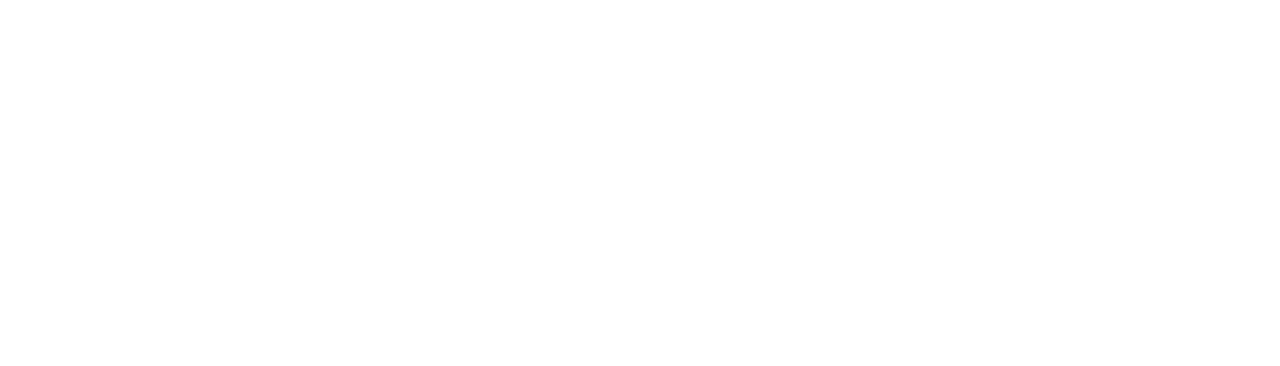
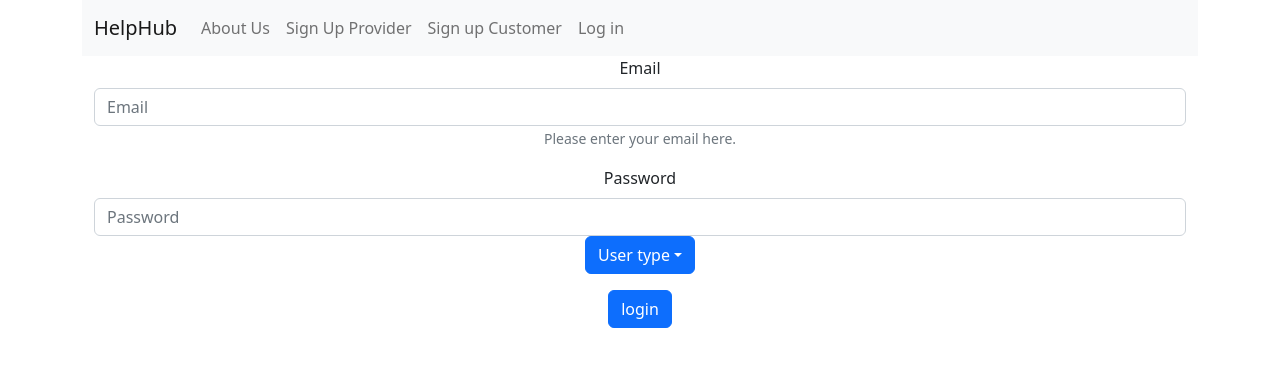
Before and after one commit to kdamato/HelpHub-FE, a React (Create React App) app: page /login in a window 1280 px wide. Before the commit this address had no page. Shown: the top 366 px of the page. Built offline with nearby package versions, Linux system fonts and the light colour scheme.

Commit message:
created universal submit form for login and sign up pages

```diff
--- a/src/App.js
+++ b/src/App.js
@@ -2,8 +2,7 @@
 import { BrowserRouter, Routes, Route } from "react-router-dom";
 import About from "./pages/About"
 import Home from "./pages/Home"
-import LoginCustomer from "./pages/LoginCustomer"
-import LoginProvider from "./pages/LoginProvider"
+import Login from "./pages/Login"
 import './App.css';
 
 function App() {
@@ -15,26 +14,20 @@
           <Route
             path="/"
             element={
+              <Home />
+            }
+          />
+          <Route
+            path="/about"
+            element={
               <About />
             }
           />
+          <Route path="/login" element={<Login />} />
           <Route
-            path="/home"
+            path="/login"
             element={
-              <Home />
-            }
-          />
-          <Route path="/customer-login" element={<LoginCustomer />} />
-          <Route
-            path="/customer-login"
-            element={
-              <LoginCustomer />
-            }
-          />
-          <Route
-            path="/provider-login"
-            element={
-              <LoginProvider />
+              <Login />
             }
           />
         </Routes>
--- a/src/components/Navigation.js
+++ b/src/components/Navigation.js
@@ -7,13 +7,12 @@
     <>
       <Navbar bg="light" variant="light">
         <Container>
-          <Navbar.Brand href="/home">HelpHub</Navbar.Brand>
+          <Navbar.Brand href="/">HelpHub</Navbar.Brand>
           <Nav className="me-auto">
-            <Nav.Link href="/">About Us</Nav.Link>
+            <Nav.Link href="/about">About Us</Nav.Link>
             <Nav.Link href="/provider-signup">Sign Up Provider</Nav.Link>
             <Nav.Link href="/customer-signup">Sign up Customer</Nav.Link>
-            <Nav.Link href="/provider-login">Log in Provider</Nav.Link>
-            <Nav.Link href="/customer-login">Log in Customer</Nav.Link>
+            <Nav.Link href="/login">Log in</Nav.Link>
           </Nav>
         </Container>
       </Navbar>
--- /dev/null
+++ b/src/components/SubmitForm.js
@@ -0,0 +1,60 @@
+import Container from "react-bootstrap/Container";
+import Button from 'react-bootstrap/Button';
+import Form from 'react-bootstrap/Form';
+import { useState } from "react"
+import { useNavigate } from 'react-router-dom'
+import ButtonGroup from 'react-bootstrap/ButtonGroup';
+import Dropdown from 'react-bootstrap/Dropdown';
+import DropdownButton from 'react-bootstrap/DropdownButton';
+
+
+
+function SubmitForm(props) {
+  const navigate = useNavigate()
+
+  const handleSubmit = event => {
+    event.preventDefault();
+    navigate('/')
+  }
+
+  const [title, setTitle] = useState('User type')
+  const handleSelection = event => {
+    event.preventDefault();
+    setTitle(event.target.textContent)
+  }
+
+  return (
+    <div>
+      <Container>
+        <Form onSubmit={handleSubmit}>
+          <Form.Group className="mb-3" controlId="formBasicEmail">
+            <Form.Label>Email</Form.Label>
+            <Form.Control type="text" placeholder="Email" />
+            <Form.Text className="text-muted">
+                Please enter your email here.
+            </Form.Text>
+          </Form.Group>
+
+          <Form.Group className="mb-3" controlId="formGroupPassword">
+            <Form.Label>Password</Form.Label>
+            <Form.Control type="password" placeholder="Password" />
+                <DropdownButton
+                  as={ButtonGroup}
+                  key={'Primary'}
+                  id={`dropdown-Primarys-Primary`}
+                  title={title}
+                >
+                  <Dropdown.Item  onClick={handleSelection}> Customer </Dropdown.Item>
+                  <Dropdown.Item  onClick={handleSelection}> Helper </Dropdown.Item>
+                </DropdownButton>
+          </Form.Group>
+          <Button variant="primary" type="submit">
+            {props.route}
+          </Button>
+    </Form>
+      </Container>
+    </div>
+  );
+
+}
+export default SubmitForm;
--- /dev/null
+++ b/src/pages/Login.js
@@ -0,0 +1,21 @@
+import Container from "react-bootstrap/Container";
+import Navigation from "../components/Navigation";
+import Stack from "react-bootstrap/Stack";
+import SubmitForm from  "../components/SubmitForm"
+
+
+function Login() {
+
+  return (
+    <div>
+      <Container>
+        <Stack gap={3}>
+          <Navigation />
+        </Stack>
+        <SubmitForm  route="login"/>
+      </Container>
+    </div>
+  );
+
+}
+export default Login;
--- a/src/pages/LoginCustomer.js
+++ /dev/null
@@ -1,46 +0,0 @@
-import Container from "react-bootstrap/Container";
-import Navigation from "../components/Navigation";
-import Stack from "react-bootstrap/Stack";
-import Button from 'react-bootstrap/Button';
-import Form from 'react-bootstrap/Form';
-import { useNavigate } from 'react-router-dom'
-
-
-function LoginCustomer() {
-  const navigate = useNavigate()
-
-  const handleSubmit = event => {
-    event.preventDefault();
-    navigate('/home')
-  }
-
-
-  return (
-    <div>
-      <Container>
-        <Stack gap={3}>
-          <Navigation />
-        </Stack>
-        <Form onSubmit={handleSubmit}>
-          <Form.Group className="mb-3" controlId="formBasicEmail">
-            <Form.Label>Email</Form.Label>
-            <Form.Control type="text" placeholder="Customer Email" />
-            <Form.Text className="text-muted">
-                Please enter your email here.
-            </Form.Text>
-          </Form.Group>
-
-          <Form.Group className="mb-3" controlId="formGroupPassword">
-            <Form.Label>Password</Form.Label>
-            <Form.Control type="text" placeholder="Password" />
-          </Form.Group>
-          <Button variant="primary" type="submit">
-            Login
-          </Button>
-    </Form>
-      </Container>
-    </div>
-  );
-
-}
-export default LoginCustomer;
--- a/src/pages/LoginProvider.js
+++ /dev/null
@@ -1,46 +0,0 @@
-import Container from "react-bootstrap/Container";
-import Navigation from "../components/Navigation";
-import Stack from "react-bootstrap/Stack";
-import Button from 'react-bootstrap/Button';
-import Form from 'react-bootstrap/Form';
-import { useNavigate } from 'react-router-dom'
-
-
-function LoginProvider() {
-  const navigate = useNavigate()
-
-  const handleSubmit = event => {
-    event.preventDefault();
-    navigate('/home')
-  }
-
-
-  return (
-    <div>
-      <Container>
-        <Stack gap={3}>
-          <Navigation />
-        </Stack>
-        <Form onSubmit={handleSubmit}>
-          <Form.Group className="mb-3" controlId="formBasicEmail">
-            <Form.Label>Email</Form.Label>
-            <Form.Control type="text" placeholder="Customer Email" />
-            <Form.Text className="text-muted">
-                Please enter your email here.
-            </Form.Text>
-          </Form.Group>
-
-          <Form.Group className="mb-3" controlId="formGroupPassword">
-            <Form.Label>Password</Form.Label>
-            <Form.Control type="text" placeholder="Password" />
-          </Form.Group>
-          <Button variant="primary" type="submit">
-            Login
-          </Button>
-    </Form>
-      </Container>
-    </div>
-  );
-
-}
-export default LoginProvider;
```
